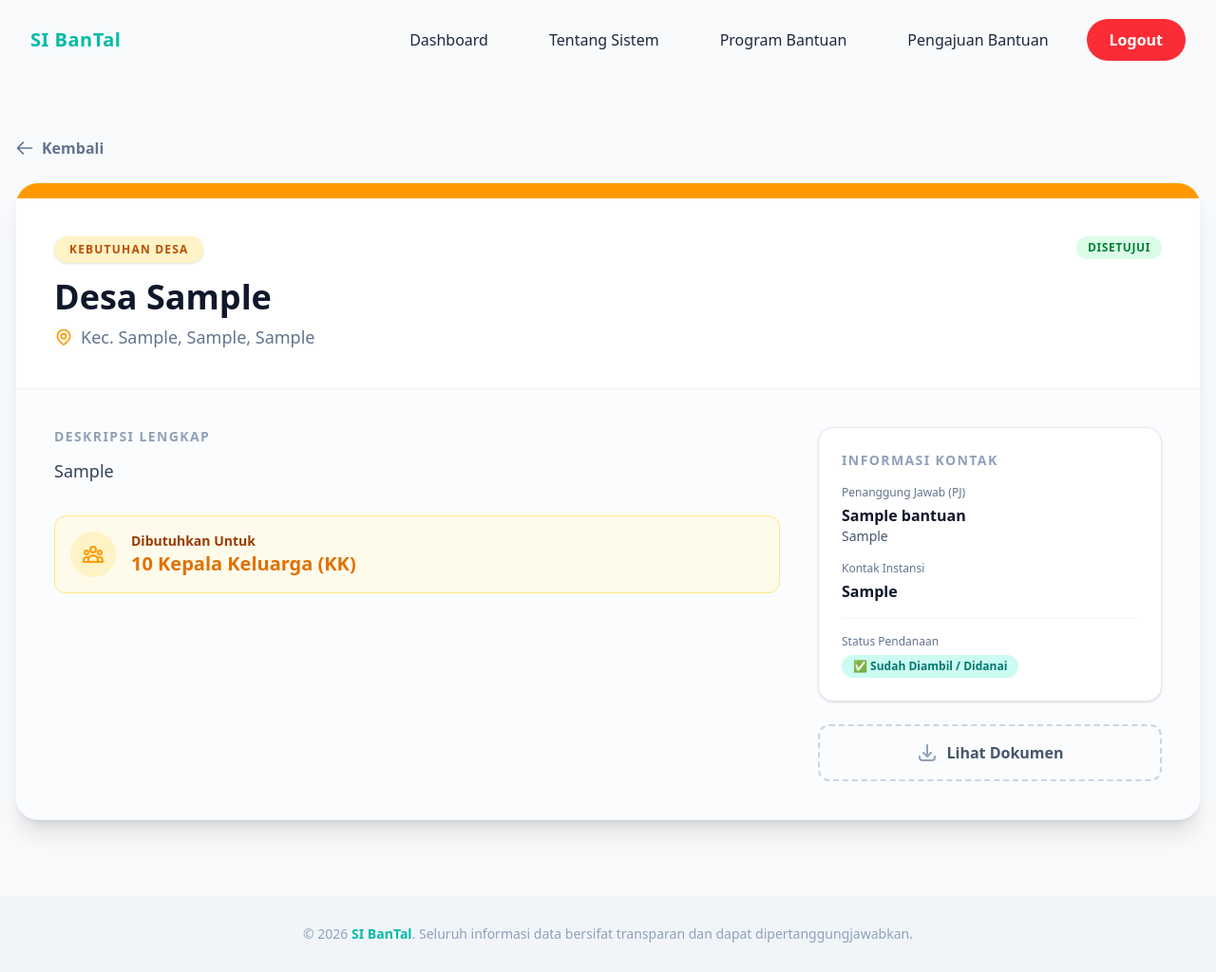
After one commit to 24082010139-droid/PemwebKelompok4ParD, a PHP site: the page made by Modifikasi Pemweb/detail.php in a window 1280 px wide. The commit adds this page. Shown: the whole page at 95% size. Run offline with PHP 8.4, Linux system fonts and the light colour scheme; the visitor is signed in with stand-in values (Sample User, id 1); tables that the repository leaves empty or names only in its code hold one stand-in row (values such as "Sample post").

Commit message:
detail data pada dashboard

```diff
--- a/Modifikasi Pemweb/dashboard-admin.php
+++ b/Modifikasi Pemweb/dashboard-admin.php
@@ -93,8 +93,6 @@ $count_donatur = mysqli_fetch_assoc($pending_donatur)['total'];
                 <span class="block text-xs text-slate-400">Antrean Donatur</span>
                 <span class="text-xl font-bold text-teal-400"><?= $count_donatur ?></span>
             </div>
-
-
         </div>
     </div> <?= $pesan ?>
 
@@ -153,6 +151,7 @@ $count_donatur = mysqli_fetch_assoc($pending_donatur)['total'];
                                     <?php endif; ?>
 
                                     <div class="inline-block <?= ($row['status'] == 'pending') ? 'ml-1 border-l pl-2 border-slate-200' : '' ?>">
+                                        <a href="detail.php?id=<?= $row['id'] ?>&tipe=permintaan" class="bg-teal-500 hover:bg-teal-600 text-white px-2 py-1.5 rounded text-xs font-bold transition inline-flex items-center mr-1" title="Lihat Detail">👁️</a>
                                         <a href="edit.php?id=<?= $row['id'] ?>&tipe=desa" class="bg-blue-500 hover:bg-blue-600 text-white px-2 py-1.5 rounded text-xs font-bold transition inline-flex items-center mr-1">✏️ Edit</a>
                                         <form method="POST" class="inline-block">
                                             <input type="hidden" name="id" value="<?= $row['id'] ?>">
@@ -227,6 +226,7 @@ $count_donatur = mysqli_fetch_assoc($pending_donatur)['total'];
                                     <?php endif; ?>
 
                                     <div class="inline-block <?= ($row['status'] == 'pending') ? 'ml-1 border-l pl-2 border-slate-200' : '' ?>">
+                                        <a href="detail.php?id=<?= $row['id'] ?>&tipe=penawaran" class="bg-teal-500 hover:bg-teal-600 text-white px-2 py-1.5 rounded text-xs font-bold transition inline-flex items-center mr-1" title="Lihat Detail">👁️</a>
                                         <a href="edit.php?id=<?= $row['id'] ?>&tipe=donatur" class="bg-blue-500 hover:bg-blue-600 text-white px-2 py-1.5 rounded text-xs font-bold transition inline-flex items-center mr-1">✏️ Edit</a>
                                         <form method="POST" class="inline-block">
                                             <input type="hidden" name="id" value="<?= $row['id'] ?>">
--- /dev/null
+++ b/Modifikasi Pemweb/detail.php
@@ -0,0 +1,145 @@
+<?php
+require_once 'auth_check.php';
+// Halaman ini bebas diakses oleh user yang sudah login (Desa/Donatur/Admin)
+wajib_login();
+require_once 'koneksi.php';
+
+$id = isset($_GET['id']) ? intval($_GET['id']) : 0;
+$tipe = isset($_GET['tipe']) ? $_GET['tipe'] : '';
+
+if ($id === 0 || $tipe === '') {
+    die("<div class='p-10 text-center text-xl text-slate-500'>Data tidak ditemukan atau URL tidak valid. <a href='index.php' class='text-teal-500 underline'>Kembali</a></div>");
+}
+
+$data = null;
+
+// Ambil data berdasarkan tipe yang diklik
+if ($tipe === 'permintaan') {
+    $query = "SELECT * FROM permintaan_bantuan WHERE id = $id";
+    $result = mysqli_query($conn, $query);
+    if($result) $data = mysqli_fetch_assoc($result);
+} elseif ($tipe === 'penawaran') {
+    $query = "SELECT * FROM penawaran_bantuan WHERE id = $id";
+    $result = mysqli_query($conn, $query);
+    if($result) $data = mysqli_fetch_assoc($result);
+}
+
+if (!$data) {
+    die("<div class='p-10 text-center text-xl text-slate-500'>Data tidak ditemukan di database.</div>");
+}
+
+// Fungsi pembantu untuk mewarnai status
+function getStatusBadge($status) {
+    if($status == 'pending') return '<span class="bg-slate-200 text-slate-700 px-3 py-1 rounded-full text-xs font-bold uppercase tracking-wider">Menunggu Admin</span>';
+    if($status == 'approved') return '<span class="bg-green-100 text-green-700 px-3 py-1 rounded-full text-xs font-bold uppercase tracking-wider">Disetujui</span>';
+    if($status == 'rejected') return '<span class="bg-red-100 text-red-700 px-3 py-1 rounded-full text-xs font-bold uppercase tracking-wider">Ditolak</span>';
+    return '-';
+}
+?>
+
+<?php include 'components/header.php'; ?>
+
+<main class="pt-36 pb-20 min-h-screen bg-slate-50">
+    <div class="container mx-auto px-4">
+
+        <a href="javascript:history.back()" class="inline-flex items-center text-slate-500 hover:text-teal-600 font-bold mb-6 transition">
+            <svg class="w-5 h-5 mr-2" fill="none" stroke="currentColor" viewBox="0 0 24 24"><path stroke-linecap="round" stroke-linejoin="round" stroke-width="2" d="M10 19l-7-7m0 0l7-7m-7 7h18"></path></svg>
+            Kembali
+        </a>
+
+        <div class="bg-white rounded-3xl shadow-xl border border-slate-100 overflow-hidden relative">
+
+            <?php if ($tipe === 'permintaan'): ?>
+                <div class="h-4 w-full bg-amber-500"></div>
+                <div class="p-8 md:p-10 border-b border-slate-100">
+                    <div class="flex justify-between items-start flex-wrap gap-4 mb-4">
+                        <span class="bg-amber-100 text-amber-700 text-xs font-bold px-4 py-1.5 rounded-full uppercase tracking-widest shadow-sm">Kebutuhan Desa</span>
+                        <?= getStatusBadge($data['status']) ?>
+                    </div>
+                    <h1 class="text-4xl font-extrabold text-slate-900 mb-2">Desa <?= htmlspecialchars($data['desa']) ?></h1>
+                    <p class="text-slate-500 text-lg flex items-center">
+                        <svg class="w-5 h-5 mr-2 text-amber-500" fill="none" stroke="currentColor" viewBox="0 0 24 24"><path stroke-linecap="round" stroke-linejoin="round" stroke-width="2" d="M17.657 16.657L13.414 20.9a1.998 1.998 0 01-2.827 0l-4.244-4.243a8 8 0 1111.314 0z"></path><path stroke-linecap="round" stroke-linejoin="round" stroke-width="2" d="M15 11a3 3 0 11-6 0 3 3 0 016 0z"></path></svg>
+                        Kec. <?= htmlspecialchars($data['kecamatan']) ?>, <?= htmlspecialchars($data['kota']) ?>, <?= htmlspecialchars($data['provinsi']) ?>
+                    </p>
+                </div>
+            <?php else: ?>
+                <div class="h-4 w-full bg-teal-500"></div>
+                <div class="p-8 md:p-10 border-b border-slate-100">
+                    <div class="flex justify-between items-start flex-wrap gap-4 mb-4">
+                        <span class="bg-teal-100 text-teal-700 text-xs font-bold px-4 py-1.5 rounded-full uppercase tracking-widest shadow-sm">Penawaran Donatur</span>
+                        <?= getStatusBadge($data['status']) ?>
+                    </div>
+                    <h1 class="text-4xl font-extrabold text-slate-900 mb-2"><?= htmlspecialchars($data['nama_instansi']) ?></h1>
+                    <p class="text-slate-500 text-lg font-medium">Bantuan: <span class="text-teal-600 font-bold"><?= htmlspecialchars($data['jenis_penawaran']) ?></span></p>
+                </div>
+            <?php endif; ?>
+
+            <div class="p-8 md:p-10 bg-slate-50/50">
+                <div class="grid grid-cols-1 md:grid-cols-3 gap-10">
+
+                    <div class="md:col-span-2 space-y-8">
+                        <div>
+                            <h3 class="text-sm font-bold text-slate-400 uppercase tracking-widest mb-3">Deskripsi Lengkap</h3>
+                            <p class="text-slate-700 leading-relaxed text-lg whitespace-pre-wrap"><?= htmlspecialchars($data['alasan'] ?? $data['detail_bantuan']) ?></p>
+                        </div>
+
+                        <?php if($tipe === 'permintaan' && $data['jumlah_kk']): ?>
+                        <div class="bg-amber-50 border border-amber-200 rounded-xl p-4 flex items-center">
+                            <div class="w-12 h-12 bg-amber-100 rounded-full flex items-center justify-center text-amber-500 mr-4">
+                                <svg class="w-6 h-6" fill="none" stroke="currentColor" viewBox="0 0 24 24"><path stroke-linecap="round" stroke-linejoin="round" stroke-width="2" d="M17 20h5v-2a3 3 0 00-5.356-1.857M17 20H7m10 0v-2c0-.656-.126-1.283-.356-1.857M7 20H2v-2a3 3 0 015.356-1.857M7 20v-2c0-.656.126-1.283.356-1.857m0 0a5.002 5.002 0 019.288 0M15 7a3 3 0 11-6 0 3 3 0 016 0zm6 3a2 2 0 11-4 0 2 2 0 014 0zM7 10a2 2 0 11-4 0 2 2 0 014 0z"></path></svg>
+                            </div>
+                            <div>
+                                <p class="text-sm text-amber-800 font-bold">Dibutuhkan Untuk</p>
+                                <p class="text-xl font-extrabold text-amber-600"><?= $data['jumlah_kk'] ?> Kepala Keluarga (KK)</p>
+                            </div>
+                        </div>
+                        <?php endif; ?>
+                    </div>
+
+                    <div class="space-y-6">
+                        <div class="bg-white p-6 rounded-2xl shadow-sm border border-slate-200">
+                            <h3 class="text-sm font-bold text-slate-400 uppercase tracking-widest mb-4">Informasi Kontak</h3>
+
+                            <div class="mb-4">
+                                <p class="text-xs text-slate-500 mb-1">Penanggung Jawab (PJ)</p>
+                                <p class="font-bold text-slate-900"><?= htmlspecialchars($data['nama_pj'] ?? $data['pj_donatur']) ?></p>
+                                <p class="text-sm text-slate-600"><?= htmlspecialchars($data['jabatan'] ?? $data['jabatan_donatur']) ?></p>
+                            </div>
+
+                            <?php if(isset($data['kontak_donatur'])): ?>
+                            <div class="mb-4">
+                                <p class="text-xs text-slate-500 mb-1">Kontak Instansi</p>
+                                <p class="font-bold text-slate-900"><?= htmlspecialchars($data['kontak_donatur']) ?></p>
+                            </div>
+                            <?php endif; ?>
+
+                            <div class="pt-4 border-t border-slate-100">
+                                <p class="text-xs text-slate-500 mb-1">Status Pendanaan</p>
+                                <?php if($data['is_funded'] == 1): ?>
+                                    <span class="inline-block bg-teal-100 text-teal-700 px-3 py-1 rounded-full text-xs font-bold">✅ Sudah Diambil / Didanai</span>
+                                <?php else: ?>
+                                    <span class="inline-block bg-amber-100 text-amber-700 px-3 py-1 rounded-full text-xs font-bold">⏳ Masih Tersedia</span>
+                                <?php endif; ?>
+                            </div>
+                        </div>
+
+                        <?php
+                        $dokumen = $data['dokumen_desa'] ?? $data['dokumen_donatur'];
+                        if (!empty($dokumen)):
+                        ?>
+                        <a href="uploads/<?= $dokumen ?>" target="_blank" class="flex items-center justify-center w-full p-4 border-2 border-dashed border-slate-300 rounded-xl hover:bg-slate-100 hover:border-slate-400 transition text-slate-600 font-bold group">
+                            <svg class="w-6 h-6 mr-2 text-slate-400 group-hover:text-slate-600 transition" fill="none" stroke="currentColor" viewBox="0 0 24 24"><path stroke-linecap="round" stroke-linejoin="round" stroke-width="2" d="M4 16v1a3 3 0 003 3h10a3 3 0 003-3v-1m-4-4l-4 4m0 0l-4-4m4 4V4"></path></svg>
+                            Lihat Dokumen
+                        </a>
+                        <?php endif; ?>
+
+                    </div>
+
+                </div>
+            </div>
+        </div>
+
+    </div>
+</main>
+
+<?php include 'components/footer.php'; ?>
--- a/dist/output.css
+++ b/dist/output.css
@@ -32,6 +32,7 @@
     --color-teal-50: oklch(98.4% 0.014 180.72);
     --color-teal-100: oklch(95.3% 0.051 180.801);
     --color-teal-200: oklch(91% 0.096 180.426);
+    --color-teal-300: oklch(85.5% 0.138 181.071);
     --color-teal-400: oklch(77.7% 0.152 181.912);
     --color-teal-500: oklch(70.4% 0.14 182.503);
     --color-teal-600: oklch(60% 0.118 184.704);
@@ -90,11 +91,13 @@
     --radius-lg: 0.5rem;
     --radius-xl: 0.75rem;
     --radius-2xl: 1rem;
+    --radius-3xl: 1.5rem;
     --ease-in-out: cubic-bezier(0.4, 0, 0.2, 1);
     --blur-sm: 8px;
     --blur-md: 12px;
     --blur-xl: 24px;
     --blur-2xl: 40px;
+    --blur-3xl: 64px;
     --default-transition-duration: 150ms;
     --default-transition-timing-function: cubic-bezier(0.4, 0, 0.2, 1);
     --default-font-family: var(--font-sans);
@@ -420,9 +441,15 @@
   .mr-1 {
     margin-right: calc(var(--spacing) * 1);
   }
+  .mr-2 {
+    margin-right: calc(var(--spacing) * 2);
+  }
   .mr-3 {
     margin-right: calc(var(--spacing) * 3);
   }
+  .mr-4 {
+    margin-right: calc(var(--spacing) * 4);
+  }
   .-mb-16 {
     margin-bottom: calc(var(--spacing) * -16);
   }
@@ -492,15 +525,12 @@
   .inline-flex {
     display: inline-flex;
   }
-  .table {
-    display: table;
-  }
-  .h-2 {
-    height: calc(var(--spacing) * 2);
-  }
   .h-2\.5 {
     height: calc(var(--spacing) * 2.5);
   }
+  .h-4 {
+    height: calc(var(--spacing) * 4);
+  }
   .h-5 {
     height: calc(var(--spacing) * 5);
   }
@@ -687,6 +734,9 @@
   }
   .gap-8 {
     gap: calc(var(--spacing) * 8);
+  }
+  .gap-10 {
+    gap: calc(var(--spacing) * 10);
   }
   .gap-12 {
     gap: calc(var(--spacing) * 12);
@@ -705,6 +755,13 @@
       margin-block-end: calc(calc(var(--spacing) * 6) * calc(1 - var(--tw-space-y-reverse)));
     }
   }
+  .space-y-8 {
+    :where(& > :not(:last-child)) {
+      --tw-space-y-reverse: 0;
+      margin-block-start: calc(calc(var(--spacing) * 8) * var(--tw-space-y-reverse));
+      margin-block-end: calc(calc(var(--spacing) * 8) * calc(1 - var(--tw-space-y-reverse)));
+    }
+  }
   .self-center {
     align-self: center;
   }
@@ -725,6 +782,9 @@
   }
   .rounded-2xl {
     border-radius: var(--radius-2xl);
+  }
+  .rounded-3xl {
+    border-radius: var(--radius-3xl);
   }
   .rounded-full {
     border-radius: calc(infinity * 1px);
@@ -921,6 +990,12 @@
   .bg-slate-50 {
     background-color: var(--color-slate-50);
   }
+  .bg-slate-50\/50 {
+    background-color: color-mix(in srgb, oklch(98.4% 0.003 247.858) 50%, transparent);
+    @supports (color: color-mix(in lab, red, red)) {
+      background-color: color-mix(in oklab, var(--color-slate-50) 50%, transparent);
+    }
+  }
   .bg-slate-100 {
     background-color: var(--color-slate-100);
   }
@@ -1195,8 +1300,8 @@
     --tw-tracking: var(--tracking-widest);
     letter-spacing: var(--tracking-widest);
   }
-  .whitespace-nowrap {
-    white-space: nowrap;
+  .whitespace-pre-wrap {
+    white-space: pre-wrap;
   }
   .text-amber-100 {
     color: var(--color-amber-100);
@@ -1412,17 +1520,17 @@
     --tw-outline-style: none;
     outline-style: none;
   }
+  .group-hover\:text-slate-600 {
+    &:is(:where(.group):hover *) {
+      @media (hover: hover) {
+        color: var(--color-slate-600);
+      }
+    }
+  }
   .group-hover\:text-teal-500 {
     &:is(:where(.group):hover *) {
       @media (hover: hover) {
         color: var(--color-teal-500);
-      }
-    }
-  }
-  .group-hover\:text-teal-600 {
-    &:is(:where(.group):hover *) {
-      @media (hover: hover) {
-        color: var(--color-teal-600);
       }
     }
   }
@@ -1488,6 +1612,13 @@
       }
     }
   }
+  .hover\:border-slate-400 {
+    &:hover {
+      @media (hover: hover) {
+        border-color: var(--color-slate-400);
+      }
+    }
+  }
   .hover\:bg-amber-50 {
     &:hover {
       @media (hover: hover) {
@@ -1530,6 +1668,13 @@
       }
     }
   }
+  .hover\:bg-slate-100 {
+    &:hover {
+      @media (hover: hover) {
+        background-color: var(--color-slate-100);
+      }
+    }
+  }
   .hover\:bg-slate-300 {
     &:hover {
       @media (hover: hover) {
@@ -1572,6 +1731,27 @@
       }
     }
   }
+  .hover\:text-amber-800 {
+    &:hover {
+      @media (hover: hover) {
+        color: var(--color-amber-800);
+      }
+    }
+  }
+  .hover\:text-teal-600 {
+    &:hover {
+      @media (hover: hover) {
+        color: var(--color-teal-600);
+      }
+    }
+  }
+  .hover\:text-teal-800 {
+    &:hover {
+      @media (hover: hover) {
+        color: var(--color-teal-800);
+      }
+    }
+  }
   .hover\:text-white {
     &:hover {
       @media (hover: hover) {
@@ -1705,6 +1901,11 @@
       line-height: var(--tw-leading, var(--text-3xl--line-height));
     }
   }
+  .md\:col-span-2 {
+    @media (width >= 48rem) {
+      grid-column: span 2 / span 2;
+    }
+  }
   .md\:mb-0 {
     @media (width >= 48rem) {
       margin-bottom: calc(var(--spacing) * 0);
@@ -1733,6 +1934,11 @@
   .md\:grid-cols-2 {
     @media (width >= 48rem) {
       grid-template-columns: repeat(2, minmax(0, 1fr));
+    }
+  }
+  .md\:grid-cols-3 {
+    @media (width >= 48rem) {
+      grid-template-columns: repeat(3, minmax(0, 1fr));
     }
   }
   .md\:flex-row {
@@ -1756,6 +1962,11 @@
       border-left-width: 1px;
     }
   }
+  .md\:p-10 {
+    @media (width >= 48rem) {
+      padding: calc(var(--spacing) * 10);
+    }
+  }
   .md\:p-12 {
     @media (width >= 48rem) {
       padding: calc(var(--spacing) * 12);
@@ -2036,6 +2259,21 @@ footer {
   color: #666;
   font-size: 14px;
 }
+@property --tw-translate-x {
+  syntax: "*";
+  inherits: false;
+  initial-value: 0;
+}
+@property --tw-translate-y {
+  syntax: "*";
+  inherits: false;
+  initial-value: 0;
+}
+@property --tw-translate-z {
+  syntax: "*";
+  inherits: false;
+  initial-value: 0;
+}
 @property --tw-rotate-x {
   syntax: "*";
   inherits: false;
@@ -2142,11 +2380,6 @@ footer {
   syntax: "*";
   inherits: false;
   initial-value: 0 0 #0000;
-}
-@property --tw-outline-style {
-  syntax: "*";
-  inherits: false;
-  initial-value: solid;
 }
 @property --tw-blur {
   syntax: "*";
@@ -2263,6 +2496,9 @@ footer {
 @layer properties {
   @supports ((-webkit-hyphens: none) and (not (margin-trim: inline))) or ((-moz-orient: inline) and (not (color:rgb(from red r g b)))) {
     *, ::before, ::after, ::backdrop {
+      --tw-translate-x: 0;
+      --tw-translate-y: 0;
+      --tw-translate-z: 0;
       --tw-rotate-x: initial;
       --tw-rotate-y: initial;
       --tw-rotate-z: initial;
@@ -2287,7 +2523,6 @@ footer {
       --tw-ring-offset-width: 0px;
       --tw-ring-offset-color: #fff;
       --tw-ring-offset-shadow: 0 0 #0000;
-      --tw-outline-style: solid;
       --tw-blur: initial;
       --tw-brightness: initial;
       --tw-contrast: initial;
```
Also changed, not shown: other parts of dist/output.css (+211 -63 lines), Modifikasi Pemweb/dashboard-desa.php (+10 -2 lines), Modifikasi Pemweb/dashboard-donatur.php (+10 -2 lines).
